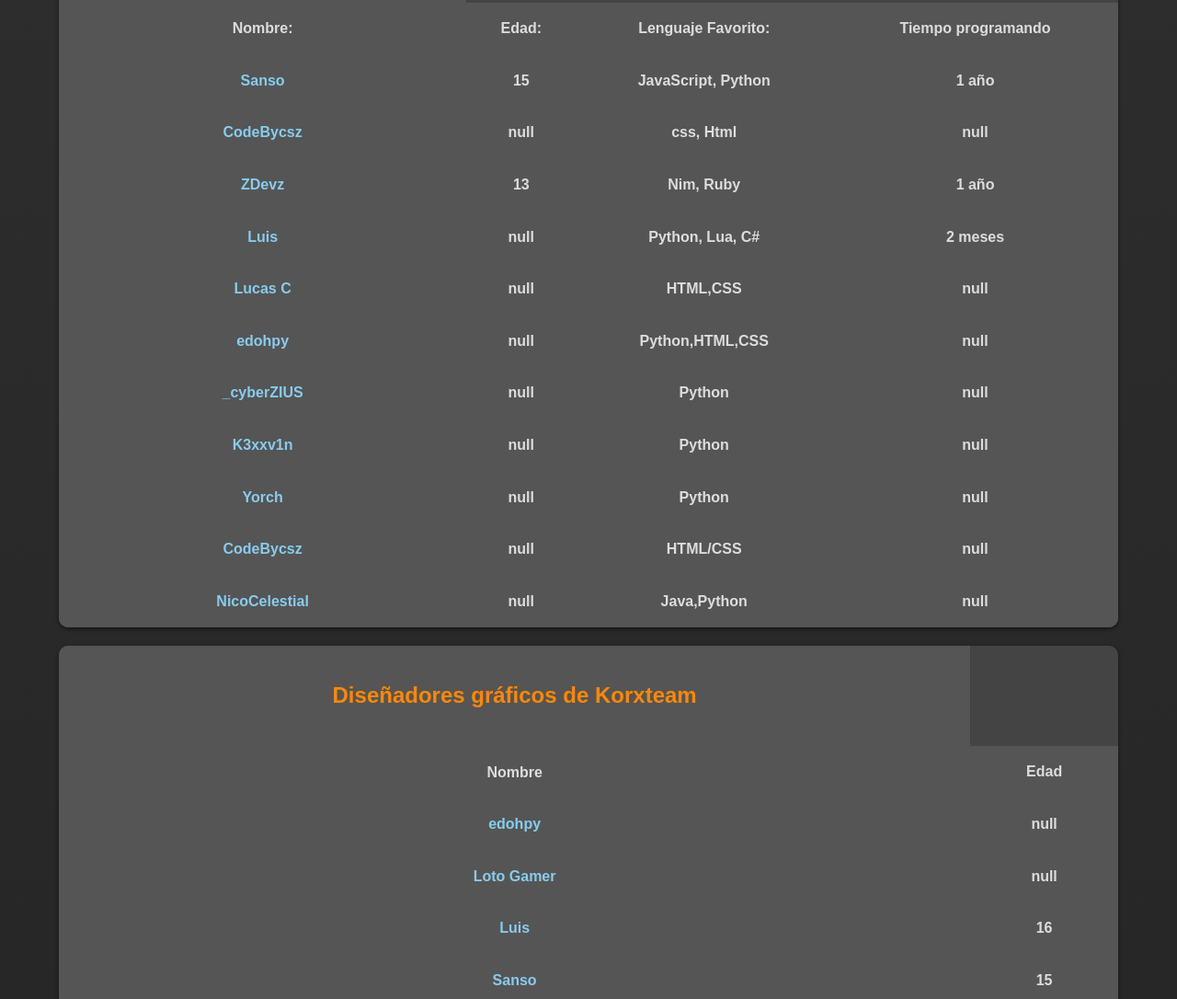
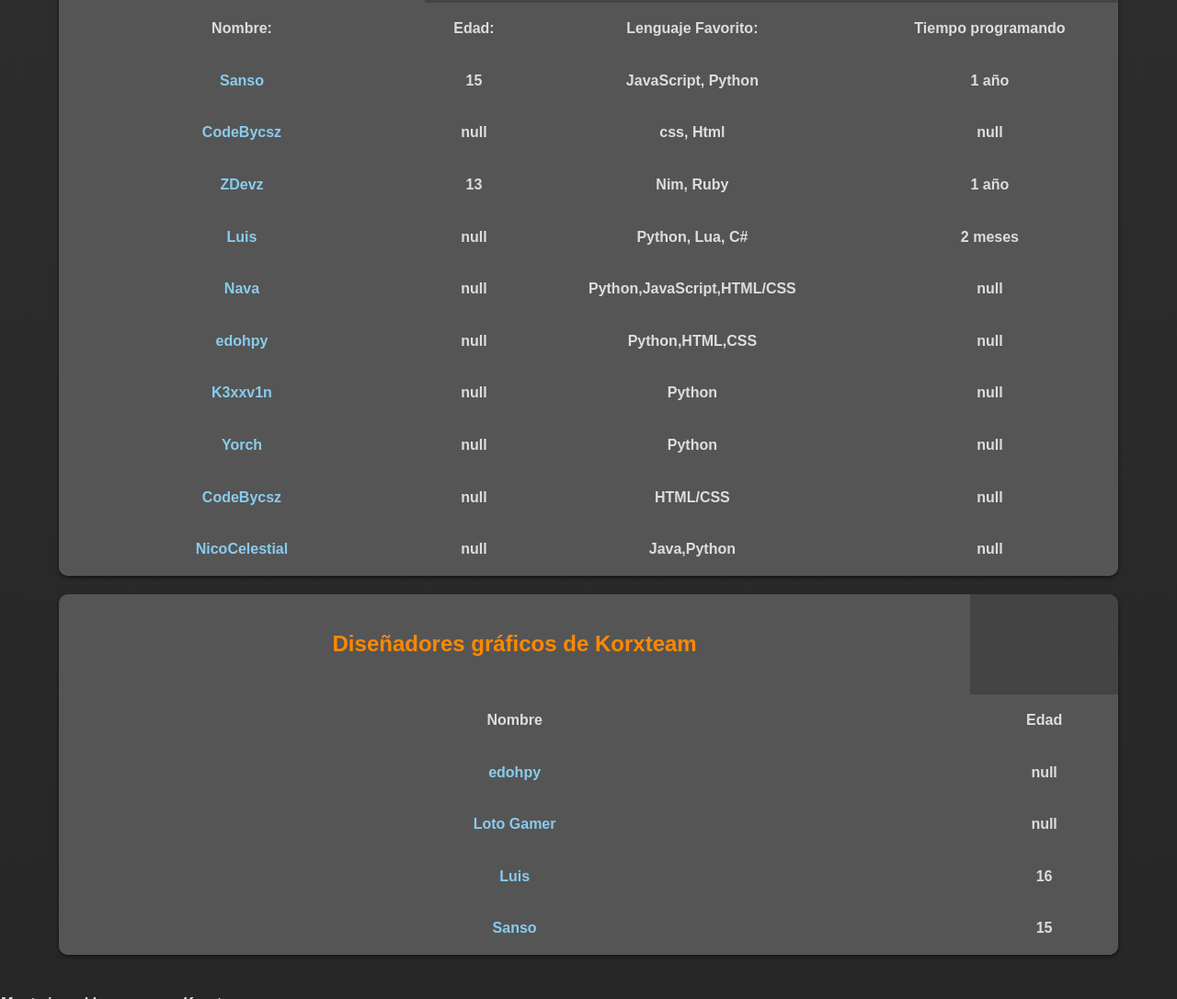
Before and after one commit to ZDerkzx/korxteam, a plain HTML site: page index.html in a window 1280 px wide. Shown: the part 1124-2210 px from the top of the page at 92% size. Drawn offline with Linux system fonts and the light colour scheme.

Commit message:
Added Members
Removed Old Members and Added New Members,
Removed strange lines in ruby file.

```diff
--- a/index.html
+++ b/index.html
@@ -1,5 +1,3 @@
-
-
 
 <!DOCTYPE html>
 <html lang="es">
@@ -76,21 +74,15 @@
                     <th>2 meses</th>
                 </tr>
                 <tr>
-                    <th><a href="tuportafolio.com" id="infolucasc">Lucas C</a></th>
+                    <th><a href="tuportafolio.com" id="infonava">Nava</a></th>
                     <th>null</th>
-                    <th>HTML,CSS</th>
+                    <th>Python,JavaScript,HTML/CSS</th>
                     <th>null</th>
                 </tr>
                 <tr>
                     <th><a href="tuportafolio.com" id="infoedohpy">edohpy</a></th>
                     <th>null</th>
                     <th>Python,HTML,CSS</th>
-                    <th>null</th>
-                </tr>
-                <tr>
-                    <th><a href="tuportafolio.com" id="info_cyberzius">_cyberZIUS</a></th>
-                    <th>null</th>
-                    <th>Python</th>
                     <th>null</th>
                 </tr>
                 <tr>
@@ -172,4 +164,3 @@
         <small>KORXTEAM STUDIOS</small>
 
     </footer>
-</html>
```
Also changed, not shown: 1 other file.
